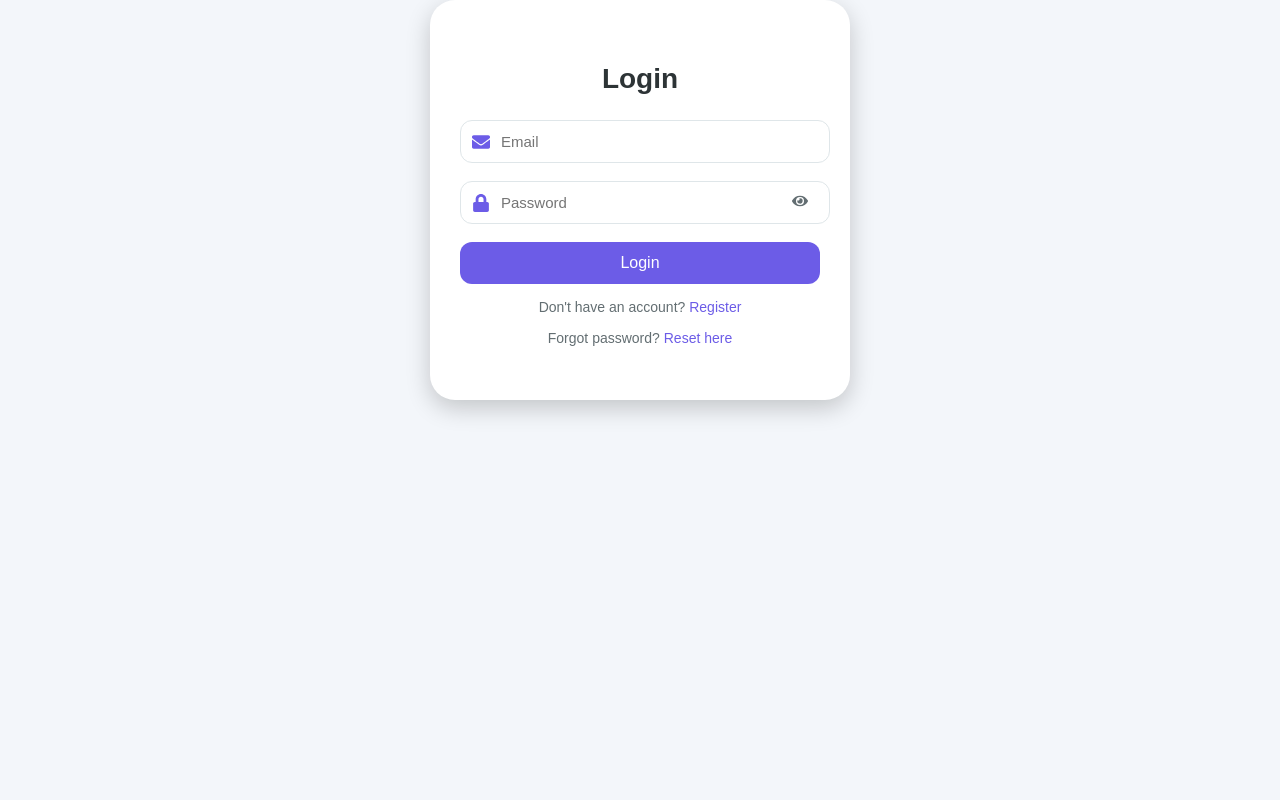
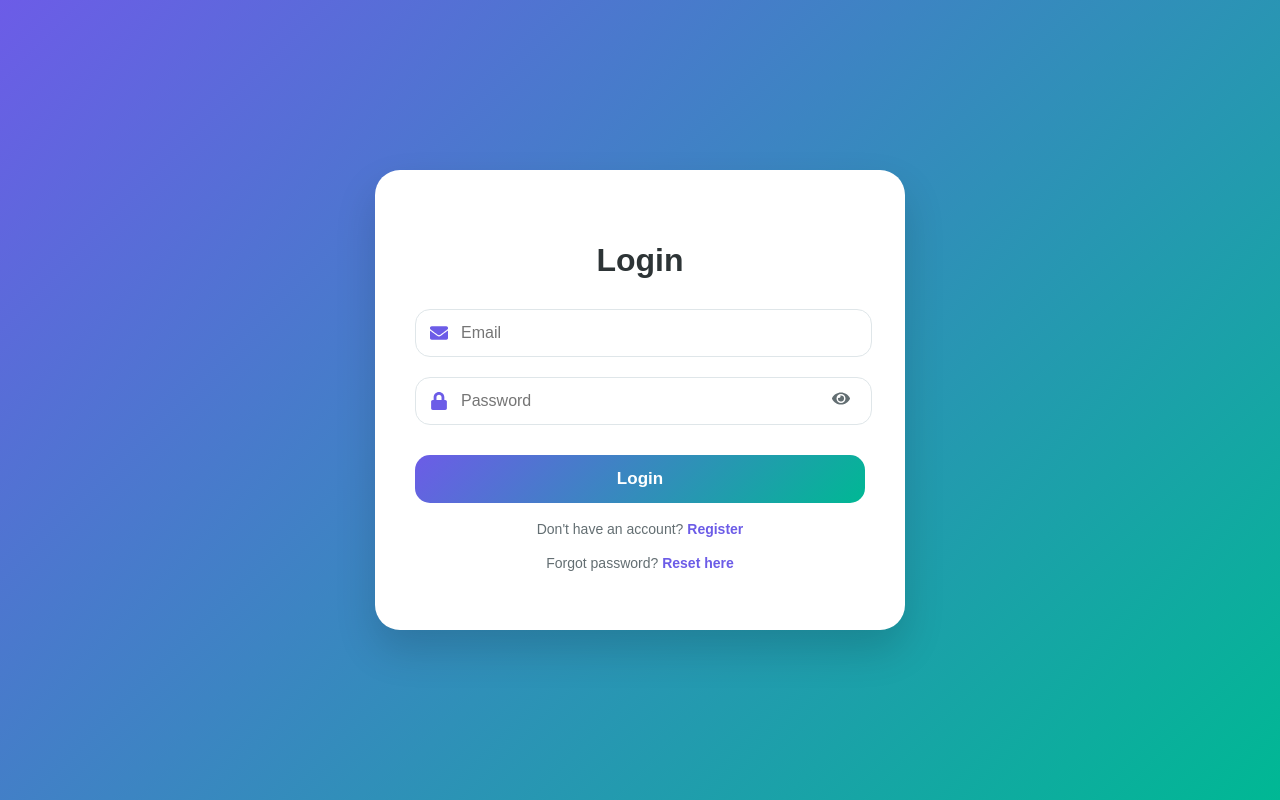
Before and after one commit to ChuHaiLi/Group5_CT_Website, a React (Create React App) app in the folder frontend/: page /login in a window 1280 px wide. Built offline with nearby package versions, Linux system fonts and the light colour scheme.

Commit message:
Update AuthForm.css

```diff
--- a/frontend/src/styles/AuthForm.css
+++ b/frontend/src/styles/AuthForm.css
@@ -1,135 +1,144 @@
-/* Container toàn trang */
-.auth-container {
+/* Wrapper toàn trang */
+.auth-page {
+  width: 100vw;
+  height: 100vh;
   display: flex;
   justify-content: center;
   align-items: center;
-  min-height: 100vh;
   background: linear-gradient(135deg, #6c5ce7, #00b894);
-  font-family: "Poppins", sans-serif;
-  padding: 20px;
+  font-family: 'Poppins', sans-serif;
 }
 
 /* Box form */
 .auth-box {
+  width: 100%;
+  max-width: 450px;
   background: #ffffff;
-  padding: 40px 30px;
   border-radius: 25px;
-  box-shadow: 0 8px 25px rgba(0, 0, 0, 0.2);
-  width: 360px;
-  max-width: 100%;
+  padding: 45px 40px;
+  box-shadow: 0 20px 40px rgba(0, 0, 0, 0.15);
   text-align: center;
+  animation: fadeInAuth 0.4s ease;
   transition: transform 0.3s ease, box-shadow 0.3s ease;
 }
 
 .auth-box:hover {
-  transform: translateY(-5px);
-  box-shadow: 0 12px 35px rgba(0, 0, 0, 0.25);
+  transform: translateY(-6px);
+  box-shadow: 0 25px 50px rgba(0, 0, 0, 0.2);
 }
 
 /* Title */
 .auth-box h2 {
-  margin-bottom: 25px;
-  font-size: 28px;
+  margin-bottom: 30px;
+  font-size: 32px;
+  font-weight: 700;
   color: #2d3436;
-  font-weight: 600;
 }
 
 /* Input group */
 .input-group {
   position: relative;
-  margin-bottom: 18px;
+  margin-bottom: 20px;
 }
 
 .input-group .icon {
   position: absolute;
   top: 50%;
-  left: 12px;
+  left: 15px;
   transform: translateY(-50%);
+  font-size: 18px;
   color: #6c5ce7;
-  font-size: 18px;
+  transition: color 0.2s ease;
 }
 
 .input-group input {
   width: 80%;
-  padding: 12px 40px 12px 40px;
-  border-radius: 12px;
+  padding: 14px 50px 14px 45px;
+  border-radius: 15px;
   border: 1px solid #dfe6e9;
-  transition: all 0.3s ease;
-  font-size: 15px;
+  font-size: 16px;
+  transition: all 0.25s ease;
+  outline: none;
 }
 
 .input-group input:focus {
   border-color: #6c5ce7;
-  box-shadow: 0 0 8px rgba(108, 92, 231, 0.3);
-  outline: none;
+  box-shadow: 0 0 10px rgba(108, 92, 231, 0.25);
 }
 
-/* Show/hide password icon */
-.input-group .show-hide {
+.show-hide {
   position: absolute;
   top: 50%;
-  right: 12px;
+  right: 15px;
   transform: translateY(-50%);
   cursor: pointer;
+  font-size: 18px;
   color: #636e72;
-  font-size: 16px;
   transition: color 0.2s ease;
 }
 
-.input-group .show-hide:hover {
+.show-hide:hover {
   color: #6c5ce7;
 }
 
 /* Button */
 .auth-box button {
   width: 100%;
-  padding: 12px;
-  background: #6c5ce7;
+  padding: 14px;
+  margin-top: 10px;
+  background: linear-gradient(135deg, #6c5ce7, #00b894);
   color: #fff;
-  font-size: 16px;
-  font-weight: 500;
   border: none;
-  border-radius: 12px;
+  border-radius: 15px;
+  font-size: 17px;
+  font-weight: 600;
   cursor: pointer;
-  transition: background 0.3s ease, transform 0.2s ease;
+  transition: transform 0.2s ease, box-shadow 0.2s ease, background 0.3s ease;
 }
 
 .auth-box button:hover {
-  background: #a29bfe;
   transform: translateY(-2px);
+  box-shadow: 0 8px 20px rgba(0, 0, 0, 0.15);
+  background: linear-gradient(135deg, #a29bfe, #55efc4);
 }
 
-/* Paragraph / links */
+/* Links */
 .auth-box p {
-  margin-top: 15px;
+  margin-top: 18px;
+  font-size: 14px;
   color: #636e72;
-  font-size: 14px;
 }
 
 .auth-box a {
   color: #6c5ce7;
   text-decoration: none;
-  font-weight: 500;
-  transition: color 0.2s ease;
+  font-weight: 600;
 }
 
 .auth-box a:hover {
-  color: #a29bfe;
   text-decoration: underline;
 }
 
-/* Responsive nhỏ */
-@media (max-width: 400px) {
+/* Animation */
+@keyframes fadeInAuth {
+  from { opacity: 0; transform: translateY(20px); }
+  to { opacity: 1; transform: translateY(0); }
+}
+
+/* Responsive */
+@media (max-width: 480px) {
   .auth-box {
-    padding: 30px 20px;
+    padding: 35px 25px;
   }
   .auth-box h2 {
-    font-size: 24px;
+    font-size: 26px;
   }
   .input-group input {
-    font-size: 14px;
+    font-size: 15px;
+    padding: 12px 45px 12px 40px;
   }
   .auth-box button {
-    font-size: 15px;
+    font-size: 16px;
+    padding: 12px;
   }
 }
```
